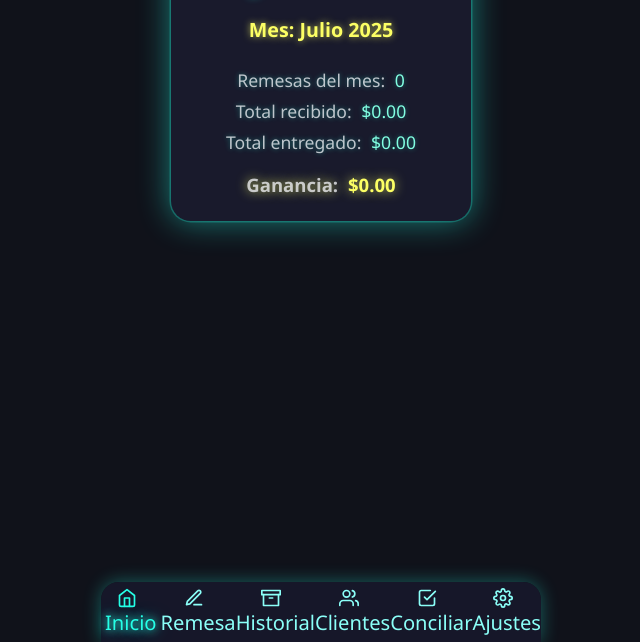
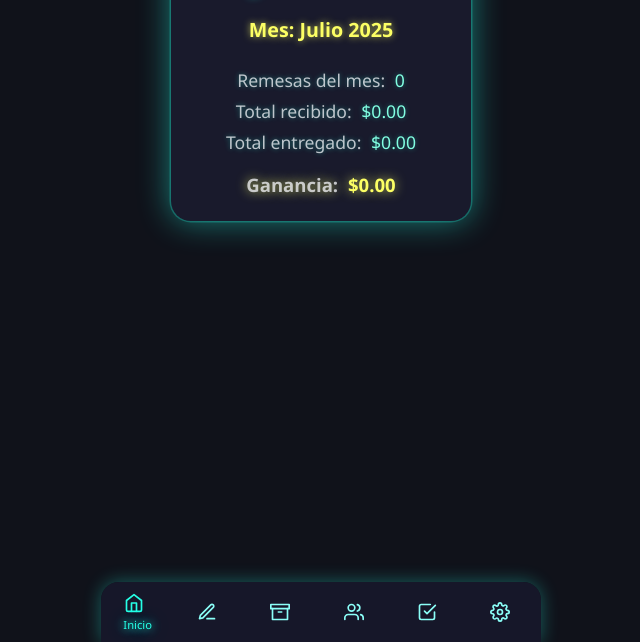
Before and after one commit to Dtrader88/JuliCash, a plain HTML site: page index.html in a window 1280 px wide. Shown: the part 158-800 px from the top of the page, without its empty margins (319-959 px from the left). Drawn offline with nearby package versions, Linux system fonts and the light colour scheme.

Commit message:
Update style.css

```diff
--- a/style.css
+++ b/style.css
@@ -161,17 +161,26 @@ button:active, .boton-neon:active {
     justify-content: center;
     cursor: pointer;
     color: #8bfff8;
-    font-size: 1.26rem;
     transition: color 0.2s;
     position: relative;
+    padding: 8px 0;
+    gap: 4px;
+}
+.menu-btn span {
+    display: none;
+    font-size: 0.7rem;
+    font-weight: 500;
 }
 .menu-btn.active {
     color: #26ffe6;
     text-shadow: 0 0 8px #26ffe6, 0 0 17px #26ffe6a8;
 }
-.menu-btn .icon {
-    font-size: 1.35rem;
-    margin-bottom: 2px;
+.menu-btn.active span {
+    display: inline;
+}
+.menu-btn > .feather {
+    width: 24px;
+    height: 24px;
 }
 .lista-clientes {
     margin: 8px 0 0 0;
@@ -378,8 +387,6 @@ button:active, .boton-neon:active {
     flex-direction: column;
     align-items: center;
 }
-
-/* Helper para alinear los iconos en los botones del menú y otros */
 .menu-btn > .feather, .boton-neon > .feather, .boton-neon-sec > .feather {
     width: 20px;
     height: 20px;
```
